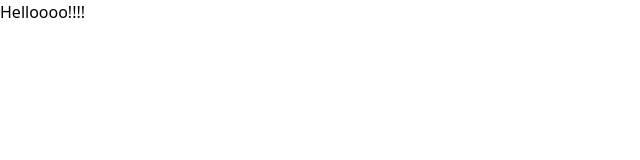
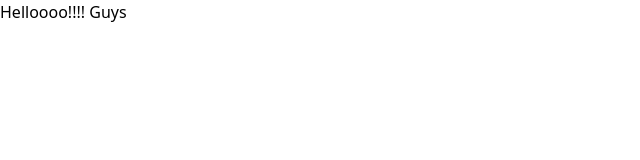
Before and after one commit to MyahGrieve/MyahsApp, a Next.js app: page / in a window 1280 px wide. Shown: the top 160 px of the page, without its empty margins (0-640 px from the left). Built offline with nearby package versions, Linux system fonts and the light colour scheme.

Commit message:
Update page.js

```diff
--- a/app/page.js
+++ b/app/page.js
@@ -9,7 +9,7 @@ export default function Home() {
     <main className="flex min-h-screen flex-col items-center justify-between p-24">
       {/* <h1>Home page Root</h1>
       <p> paths "/"</p> */}
-      <h1>Helloooo!!!!</h1>
+      <h1>Helloooo!!!! Guys</h1>
     </main>
     </>
   )
```
